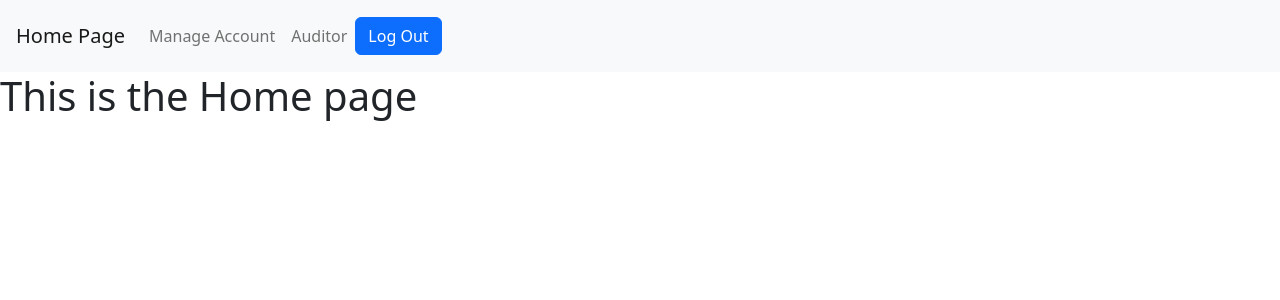
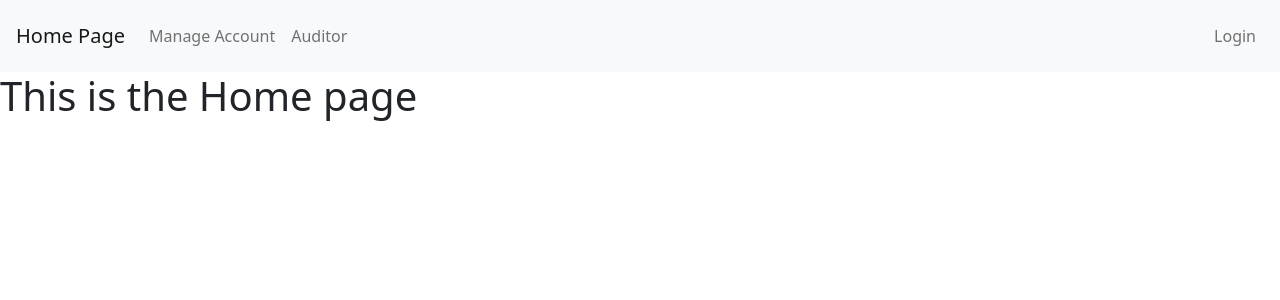
Before and after one commit to SimpleDatabase-Usecase1/useCase1-FrontEnd, a React (Create React App) app: page /home in a window 1280 px wide. Shown: the top 300 px of the page. Built offline with nearby package versions, Linux system fonts and the light colour scheme.

Commit message:
add updated navbar

```diff
--- a/src/components/Login.js
+++ b/src/components/Login.js
@@ -21,19 +21,22 @@ function Login () {
       password: password
     }).then((response) => {
       console.log("it reached here in the .then")
-      if(response?.data?.message === 'Login Successful' && response?.data?.status === true){
+      if(response?.data?.message === 'Login Successful' && response?.data?.status === true && response?.status === 200){
         console.log("SUCCESS");
+        sessionStorage.setItem("auth", response?.data?.status);
+        sessionStorage.setItem("usernames", JSON.stringify(response?.data?.username));
+        console.log(response?.data?.username);
         navigate('/home');
       }
       else{
         console.log("DID NOT WORK`");
+        console.log(JSON.parse(sessionStorage.getItem("auth")))
         alert('Incorrect Username or Password')
       }
     })
   }
 
   return (
-
     <Form>
       <div className='form-group'>
         <label htmlFor="usernameInput">Username</label>
--- a/src/components/NavBar.js
+++ b/src/components/NavBar.js
@@ -1,14 +1,23 @@
 import React from 'react'
-import {Navbar, Nav, Button} from 'react-bootstrap'
+import {Navbar, Nav, NavDropdown} from 'react-bootstrap'
 // import { Link } from 'react-router-dom'
 import {LinkContainer} from 'react-router-bootstrap'
+import { useNavigate } from "react-router-dom";
 
 // import Container from 'react-bootstrap/Container';
 
 const NavBar = () => {
 
-  const handleLogout = ({}) => {
+  const history = useNavigate();
+  var authentication = JSON.parse(sessionStorage.getItem("auth"));
+  var user = sessionStorage.getItem("usernames");
 
+  const handleLogout = () => {
+    if(authentication) {
+      sessionStorage.clear();
+      history('/');
+
+    }
   }
 
   return (
@@ -30,12 +39,15 @@ const NavBar = () => {
           </LinkContainer>
         </Nav>
 
-        <Nav className="gap-5">
-          <Button type='button' onClick={handleLogout}>Log Out</Button>
-            {/* <Nav.Link className="btn btn-primary" href="#">Login</Nav.Link>
-            <Nav.Link eventKey={2} className="btn btn-light text-black" href="#">
-              Sign up
-          </Nav.Link> */}
+        <Nav className="collapse navbar-collapse justify-content-end">
+          {authentication ?
+          <NavDropdown title={user.replace(/['"]+/g, '')}>
+            <NavDropdown.Item onClick={handleLogout}>Logout</NavDropdown.Item>
+          </NavDropdown> :
+          <LinkContainer to="/">
+            <Nav.Link>Login</Nav.Link>
+          </LinkContainer>
+          }
         </Nav>
       </Navbar.Collapse>
     </Navbar>
```
